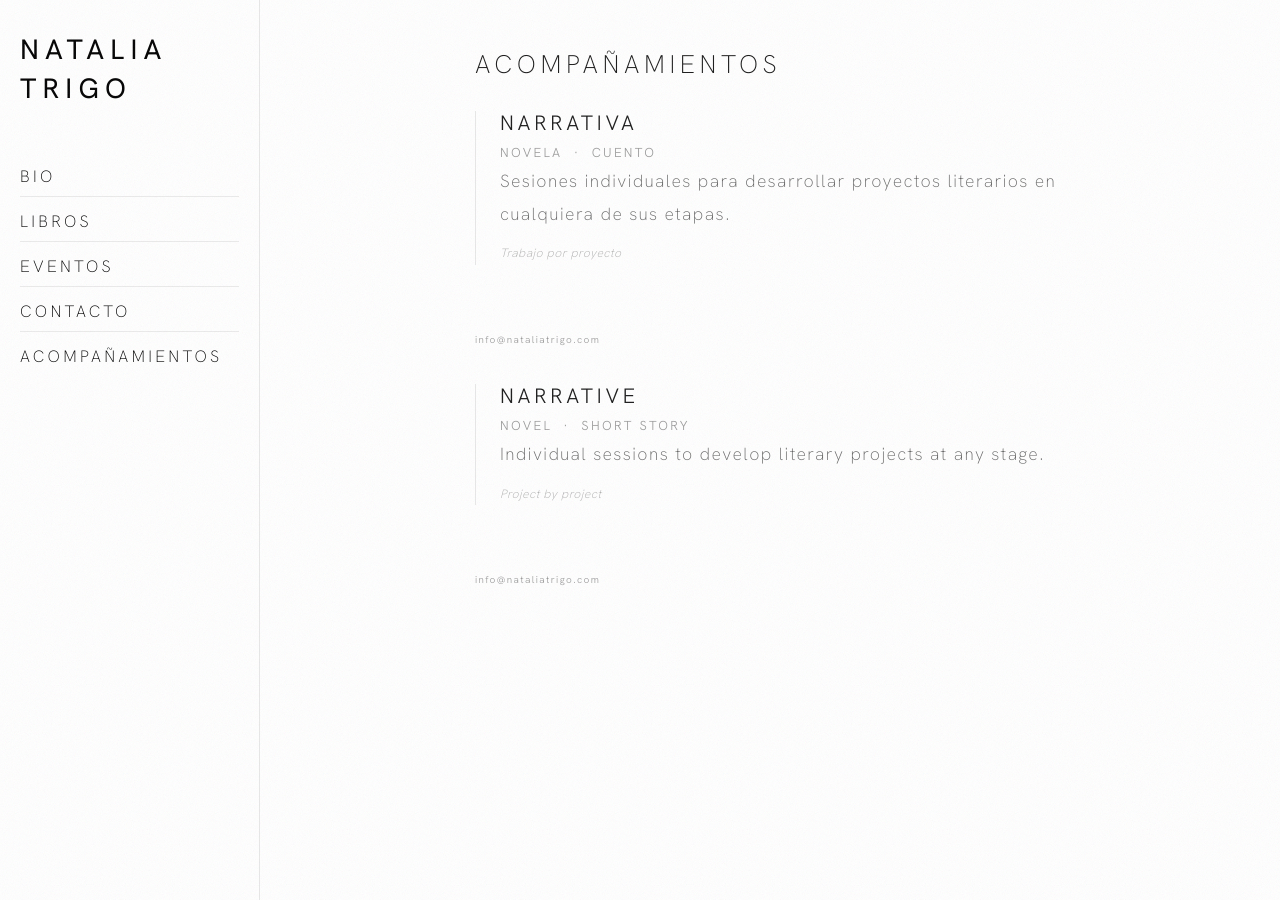
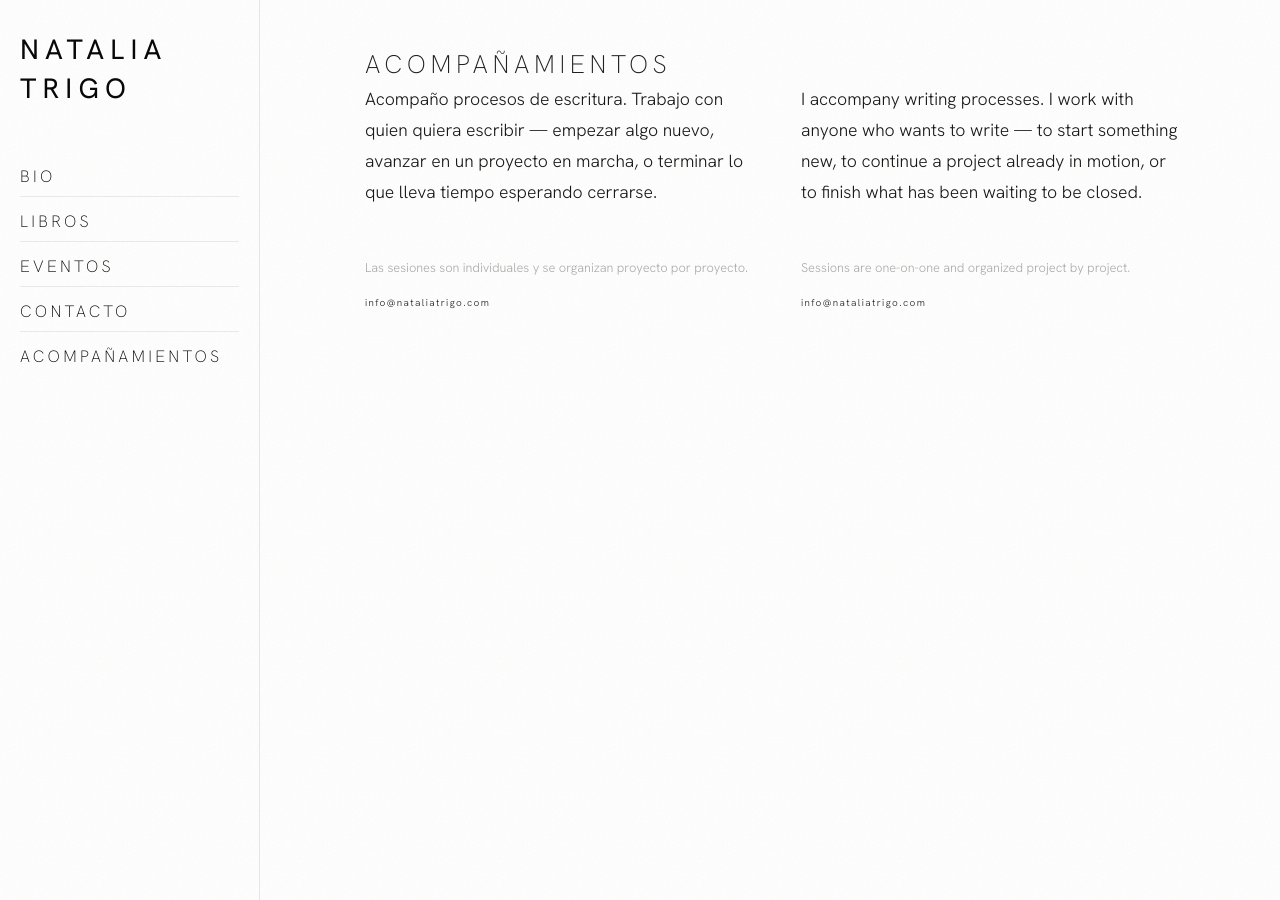
Before and after one commit to nat-duble/nataliatrigo.com, a Jekyll site: the page built from pages/acompanamientos.md, in a window 1280 px wide. Built offline with Jekyll 4.4.1, drawn with Linux system fonts in a browser that asks for light colours; nearby versions of some CDN libraries.

Commit message:
Build acompañamientos page with bilingual two-column layout

```diff
--- a/_sass/_page.scss
+++ b/_sass/_page.scss
@@ -7,6 +7,10 @@
   padding: 0px 10px 10px;
 
   &.page-bio {
+    max-width: 820px;
+  }
+
+  &.page-acomp {
     max-width: 820px;
   }
 
@@ -424,61 +428,86 @@
     margin: 72px 0;
   }
 
-  .acomp-block {
-    margin-bottom: 0;
+  .acomp-bilingual {
+    display: grid;
+    grid-template-columns: 1fr 1fr;
+    gap: 52px;
+    align-items: start;
+
+    @media (max-width: 600px) {
+      grid-template-columns: 1fr;
+      gap: 0;
+    }
   }
 
-  .acomp-heading {
-    font-size: 1.15rem;
-    font-weight: 300;
-    letter-spacing: 0.04em;
-    line-height: 1.5;
-    margin: 0 0 28px;
-    color: #1a1a1a;
+  .acomp-col {
+    @media (max-width: 600px) {
+      &:last-child {
+        margin-top: 64px;
+        padding-top: 48px;
+        border-top: 1px solid #e8e8e8;
+      }
+    }
   }
 
-  .acomp-body {
-    font-size: 0.95rem;
+  .acomp-intro {
+    font-size: 1.1rem;
     font-weight: 300;
-    letter-spacing: 0;
-    line-height: 1.85;
-    color: #555;
-    margin: 0 0 36px;
+    line-height: 1.75;
+    color: #111;
+    margin: 0 0 48px;
   }
 
-  .acomp-contact {
+  .acomp-moments {
+    margin-bottom: 52px;
+  }
+
+  .acomp-moment {
+    border-left: 1px solid #ddd;
+    padding-left: 20px;
+    margin-bottom: 32px;
+
+    &:last-child {
+      margin-bottom: 0;
+    }
+  }
+
+  .acomp-moment-label {
+    display: block;
+    font-size: 9px;
+    font-weight: 400;
+    letter-spacing: 0.28em;
+    text-transform: uppercase;
+    color: #aaa;
+    margin-bottom: 8px;
+  }
+
+  .acomp-moment-body {
+    font-size: 0.875rem;
+    font-weight: 300;
+    line-height: 1.85;
+    color: #444;
+    margin: 0;
+  }
+
+  .acomp-contact-note {
+    font-size: 0.8rem;
+    font-weight: 300;
+    color: #aaa;
+    margin: 0 0 12px;
+  }
+
+  .acomp-email {
     display: inline-block;
     font-size: 10px;
+    font-weight: 300;
     letter-spacing: 0.14em;
-    color: #999;
+    color: #1a1a1a;
     text-decoration: none;
 
     &:hover {
       color: #b5451b;
     }
-  }
-
-  .acomp-image {
-    float: right;
-    width: 220px;
-    max-width: none;
-    margin: 0 0 24px 40px;
-    display: block;
-  }
-
-  .acomp-note {
-    font-size: 12px;
-    font-style: italic;
-    font-weight: 200;
-    letter-spacing: 0.04em;
-    color: #aaa;
-    margin: 8px 0 0;
-  }
-
-  .acomp-divider {
-    border: none;
-    border-top: 1px solid #e8e8e8;
-    margin: 60px 0;
   }
 
   .contact-block {
--- a/pages/acompanamientos.md
+++ b/pages/acompanamientos.md
@@ -2,28 +2,21 @@
 layout: page
 title: Acompañamientos
 permalink: /acompanamientos
+page_class: page-acomp
 ---
 
-<div class="event-section">
-  <div class="event">
-    <h2 class="event-title">Narrativa</h2>
-    <p class="event-cities">Novela &nbsp;·&nbsp; Cuento</p>
-    <p class="event-subtitle">Sesiones individuales para desarrollar proyectos literarios en cualquiera de sus etapas.</p>
-    <p class="acomp-note">Trabajo por proyecto</p>
+<div class="acomp-bilingual">
+  <div class="acomp-col">
+    <p class="acomp-intro">Acompaño procesos de escritura. Trabajo con quien quiera escribir — empezar algo nuevo, avanzar en un proyecto en marcha, o terminar lo que lleva tiempo esperando cerrarse.</p>
+
+    <p class="acomp-contact-note">Las sesiones son individuales y se organizan proyecto por proyecto.</p>
+    <a href="mailto:info@nataliatrigo.com" class="acomp-email">info@nataliatrigo.com</a>
+  </div>
+
+  <div class="acomp-col">
+    <p class="acomp-intro">I accompany writing processes. I work with anyone who wants to write — to start something new, to continue a project already in motion, or to finish what has been waiting to be closed.</p>
+
+    <p class="acomp-contact-note">Sessions are one-on-one and organized project by project.</p>
+    <a href="mailto:info@nataliatrigo.com" class="acomp-email">info@nataliatrigo.com</a>
   </div>
 </div>
-
-<p><a href="mailto:info@nataliatrigo.com" class="acomp-contact">info@nataliatrigo.com</a></p>
-
-<hr class="bio-divider">
-
-<div class="event-section">
-  <div class="event">
-    <h2 class="event-title">Narrative</h2>
-    <p class="event-cities">Novel &nbsp;·&nbsp; Short Story</p>
-    <p class="event-subtitle">Individual sessions to develop literary projects at any stage.</p>
-    <p class="acomp-note">Project by project</p>
-  </div>
-</div>
-
-<p><a href="mailto:info@nataliatrigo.com" class="acomp-contact">info@nataliatrigo.com</a></p>
```
